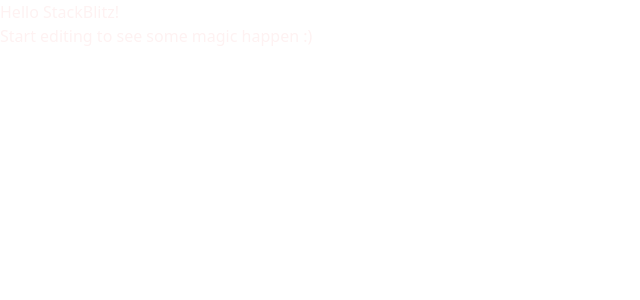
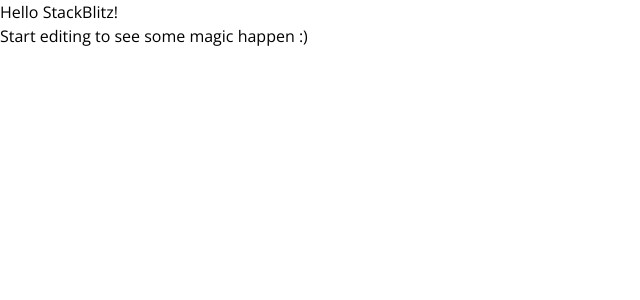
Before and after one commit to dom-codex/Foodapp-admin-frontend, a React (Create React App) app: page / in a window 1280 px wide. Shown: the top 300 px of the page, without its empty margins (0-640 px from the left). Built offline with nearby package versions, Linux system fonts and the light colour scheme.

Commit message:
add font

```diff
--- a/public/index.html
+++ b/public/index.html
@@ -1,2 +1,11 @@
+<link rel="preconnect" href="https://fonts.googleapis.com" />
+<link rel="preconnect" href="https://fonts.gstatic.com" crossorigin />
+<link
+  href="https://fonts.googleapis.com/css2?family=Open+Sans:wght@300&display=swap"
+  rel="stylesheet"
+/>
 <script src="https://cdn.tailwindcss.com"></script>
+<script type="text/javascript">
+  tailwind.config = {};
+</script>
 <div id="root"></div>
--- a/src/App.js
+++ b/src/App.js
@@ -1,9 +1,9 @@
-import React from "react";
-import "./style.css";
+import React from 'react';
+import './style.css';
 
 export default function App() {
   return (
-    <div className="text-red-50">
+    <div className="">
       <h1>Hello StackBlitz!</h1>
       <p>Start editing to see some magic happen :)</p>
     </div>
--- a/src/style.css
+++ b/src/style.css
@@ -1,3 +1,7 @@
 @tailwind base;
 @tailwind components;
 @tailwind utilities;
+
+* {
+  font-family: 'Open Sans';
+}
```
